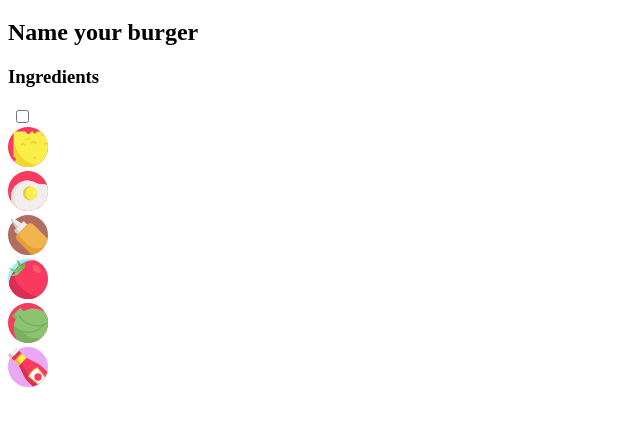
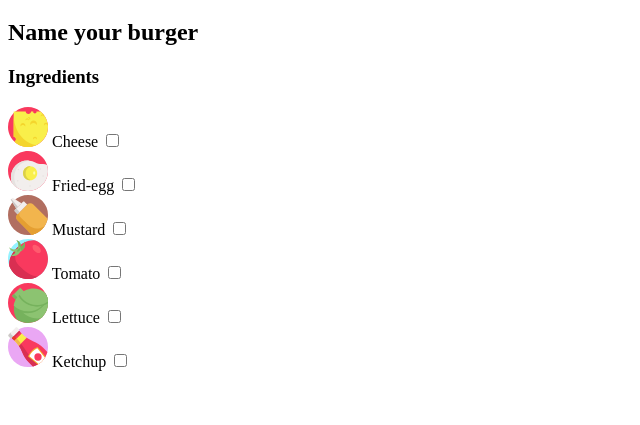
Before and after one commit to GasGas7/js-burger, a plain HTML site: page index.html in a window 1280 px wide. Shown: the part 61-486 px from the top of the page, without its empty margins (0-640 px from the left). Drawn offline with Linux system fonts and the light colour scheme.

Commit message:
ingredients complete

```diff
--- a/assets/js/main.js
+++ b/assets/js/main.js
@@ -23,8 +23,9 @@
 
 function arrayOfArrayEl (elem_0, elem_2){
 
-    for(i=0 ; i < elem_0.length; i++ ){
+    for(var i=0 ; i < elem_0.length; i++ ){
 
+        //Mi stampano in console gli i elementi della
         var elementsArrayIngr = elem_0[i][0];
         var elementsArrayPrice = elem_0[i][1];
         console.log(elementsArrayIngr);
@@ -35,11 +36,11 @@ function arrayOfArrayEl (elem_0, elem_2){
         `
         <div class="form">
             <img width="40" src='./assets/img/${elem_0[i][0]+".svg"}' alt="">
-            <label for="${elem_0[i][0]}>${elem_0[i][0]}</label>
+            <label for="${elem_0[i][0]}">${elem_0[i][0]}</label>
             <input type="checkbox" name="${elem_0[i][0]}" id="${elem_0[i][0]}" data-price = ${elem_0[i][1]}>
         </div>
         `
-        )
+        );
         }
 }
 
--- a/index.html
+++ b/index.html
@@ -21,11 +21,7 @@
         <h3>Ingredients</h3>
 
         <div class="elementi_panino">
-            <div class="form">
-                <img src="" alt="">
-                <label for=></label>
-                <input type="checkbox" name="" id="">
-            </div>
+
         </div>
     </div>
 
```
